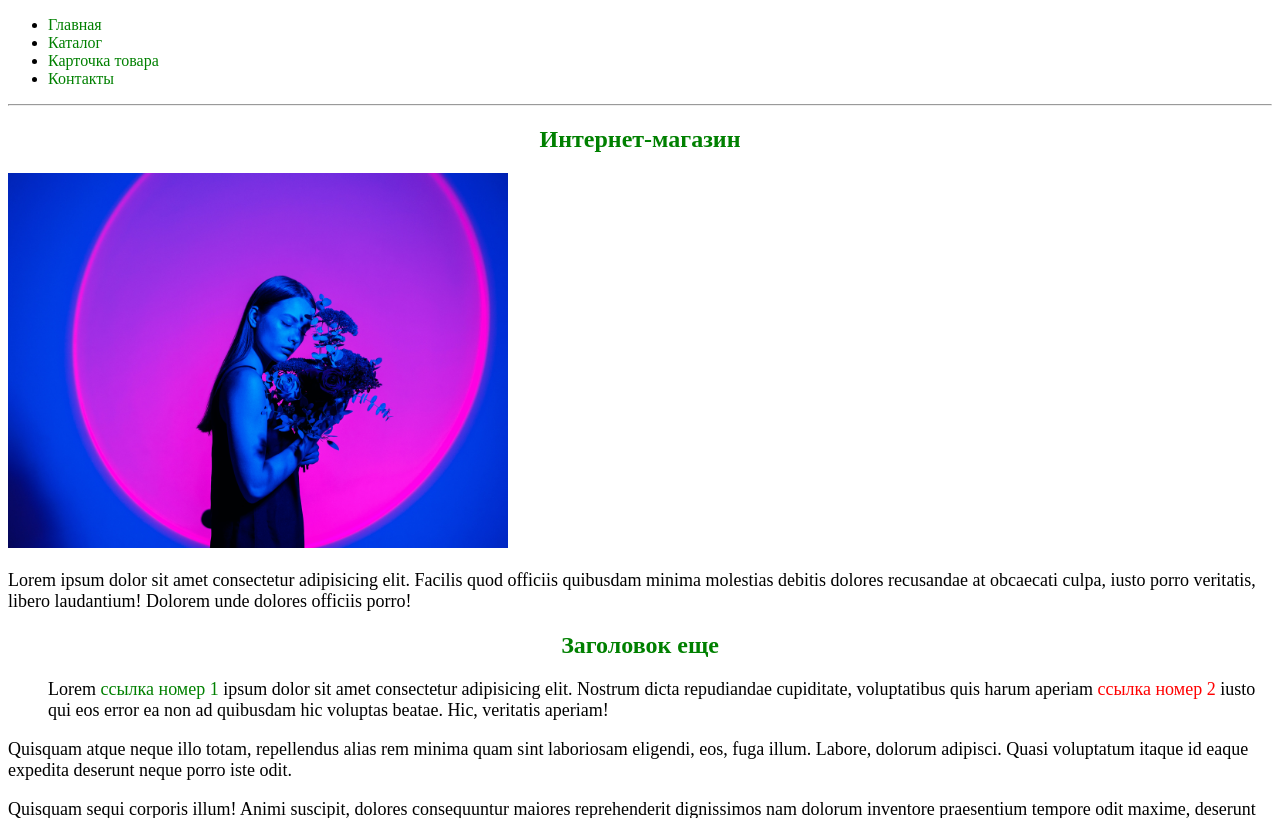
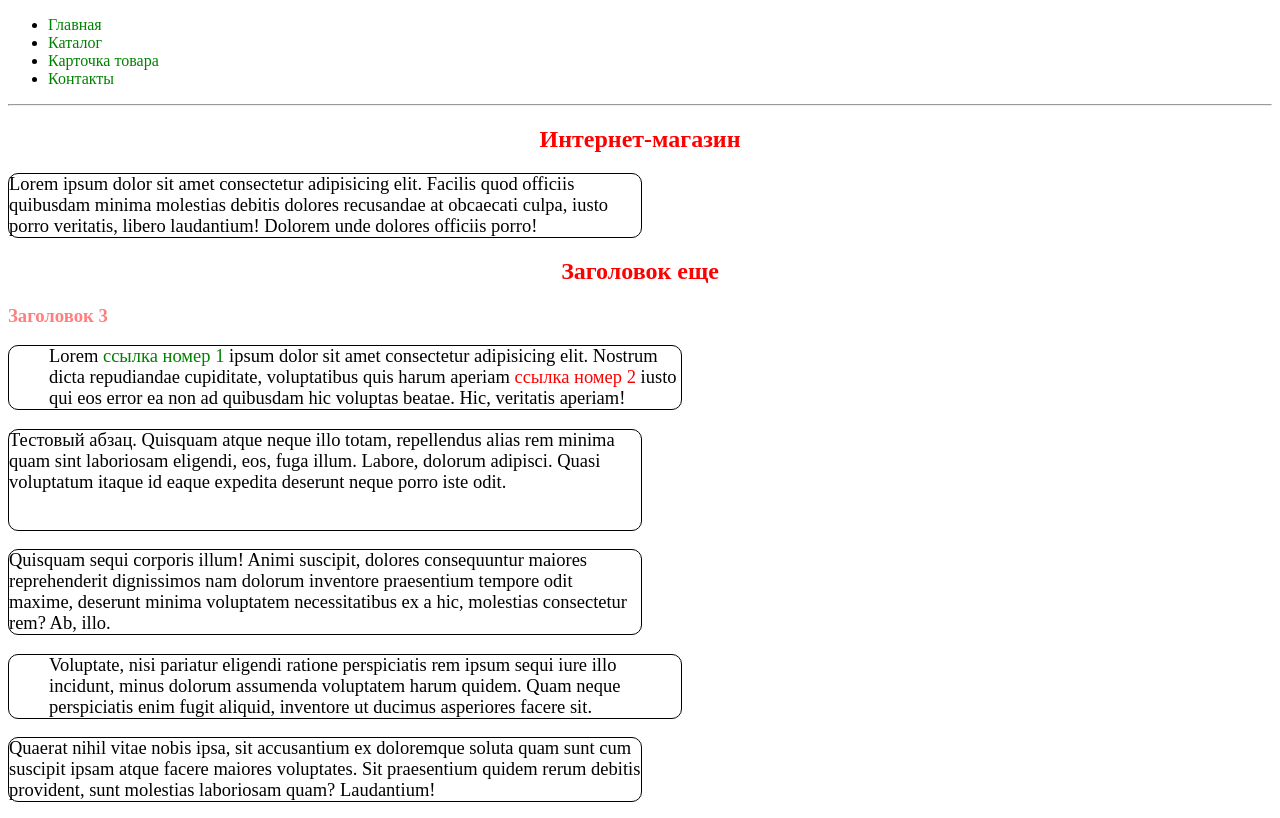
Before and after one commit to klindyuk/web21, a PHP site: page / in a window 1280 px wide. Shown: the top 818 px of the page. Run offline with PHP 8.4, Linux system fonts and the light colour scheme.

Commit message:
Занятие 4

```diff
--- a/css/style.css
+++ b/css/style.css
@@ -1,9 +1,30 @@
+/* body {
+    background-color: lightblue;
+    background-image: url(../img/tatiana.jpg);
+    background-size: cover;
+    background-repeat: no-repeat;
+    background-position: top center;
+    background-attachment: fixed;
+} */
+/* .overlay {
+    background-color: rgba(0, 0, 0, 0.7);
+} */
 h2 {
     text-align: center;
-    color: green;
+    color: rgb(255, 0, 0);
+}
+h3 {
+    color: rgba(255, 0, 0, 0.5);
 }
 p {
-    font-size: 18px;
+    width: 50%;
+    font-size: 18.5px;
+    border: 1px solid black;
+    border-radius: 10px;
+    background-color: #fff;
+}
+p#test {
+    min-height: 100px;
 }
 .termin {
     padding-left: 40px;
@@ -15,3 +36,7 @@ a {
 a[target] {
     color: red;
 }
+
+img {
+    width: 50%;
+}
--- a/index.html
+++ b/index.html
@@ -8,6 +8,7 @@
     <link rel="stylesheet" href="css/style.css">
 </head>
 <body>
+    <div class="overlay">
         <ul>
             <li><a href="index.html">Главная</a></li>
             <li><a href="#">Каталог</a></li>
@@ -16,15 +17,18 @@
         </ul>
         <hr>
         <h2>Интернет-магазин</h2>
-    <img src="img/tatiana.jpg" alt="" width="500">
+
         <p>Lorem ipsum dolor sit amet consectetur adipisicing elit. Facilis quod officiis quibusdam minima molestias debitis dolores recusandae at obcaecati culpa, iusto porro veritatis, libero laudantium! Dolorem unde dolores officiis porro!</p>
         <h2>Заголовок еще</h2>
+        <h3>Заголовок 3</h3>
         <p class="termin">Lorem <a href="#">ссылка номер 1</a> ipsum dolor sit amet consectetur adipisicing elit. Nostrum dicta repudiandae cupiditate, voluptatibus quis harum aperiam <a href="#" target="_blanc">ссылка номер 2</a> iusto qui eos error ea non ad quibusdam hic voluptas beatae. Hic, veritatis aperiam!</p>
-    <p>Quisquam atque neque illo totam, repellendus alias rem minima quam sint laboriosam eligendi, eos, fuga illum. Labore, dolorum adipisci. Quasi voluptatum itaque id eaque expedita deserunt neque porro iste odit.</p>
+        <p id="test">Тестовый абзац. Quisquam atque neque illo totam, repellendus alias rem minima quam sint laboriosam eligendi, eos, fuga illum. Labore, dolorum adipisci. Quasi voluptatum itaque id eaque expedita deserunt neque porro iste odit.</p>
         <p>Quisquam sequi corporis illum! Animi suscipit, dolores consequuntur maiores reprehenderit dignissimos nam dolorum inventore praesentium tempore odit maxime, deserunt minima voluptatem necessitatibus ex a hic, molestias consectetur rem? Ab, illo.</p>
         <p class="termin">Voluptate, nisi pariatur eligendi ratione perspiciatis rem ipsum sequi iure illo incidunt, minus dolorum assumenda voluptatem harum quidem. Quam neque perspiciatis enim fugit aliquid, inventore ut ducimus asperiores facere sit.</p>
         <p id="lastParagraph">Quaerat nihil vitae nobis ipsa, sit accusantium ex doloremque soluta quam sunt cum suscipit ipsam atque facere maiores voluptates. Sit praesentium quidem rerum debitis provident, sunt molestias laboriosam quam? Laudantium!</p>
+        <iframe src="https://www.google.com/maps/d/embed?mid=1OAcyW0OqNt2nSTqbGORURF7kMl83Wqgq" width="640" height="480"></iframe>
         <hr>
         &copy;Рога и копыта, 2021 г.
+    </div>
 </body>
 </html>
```
Lines whose indentation alone changed are shown as unchanged.
